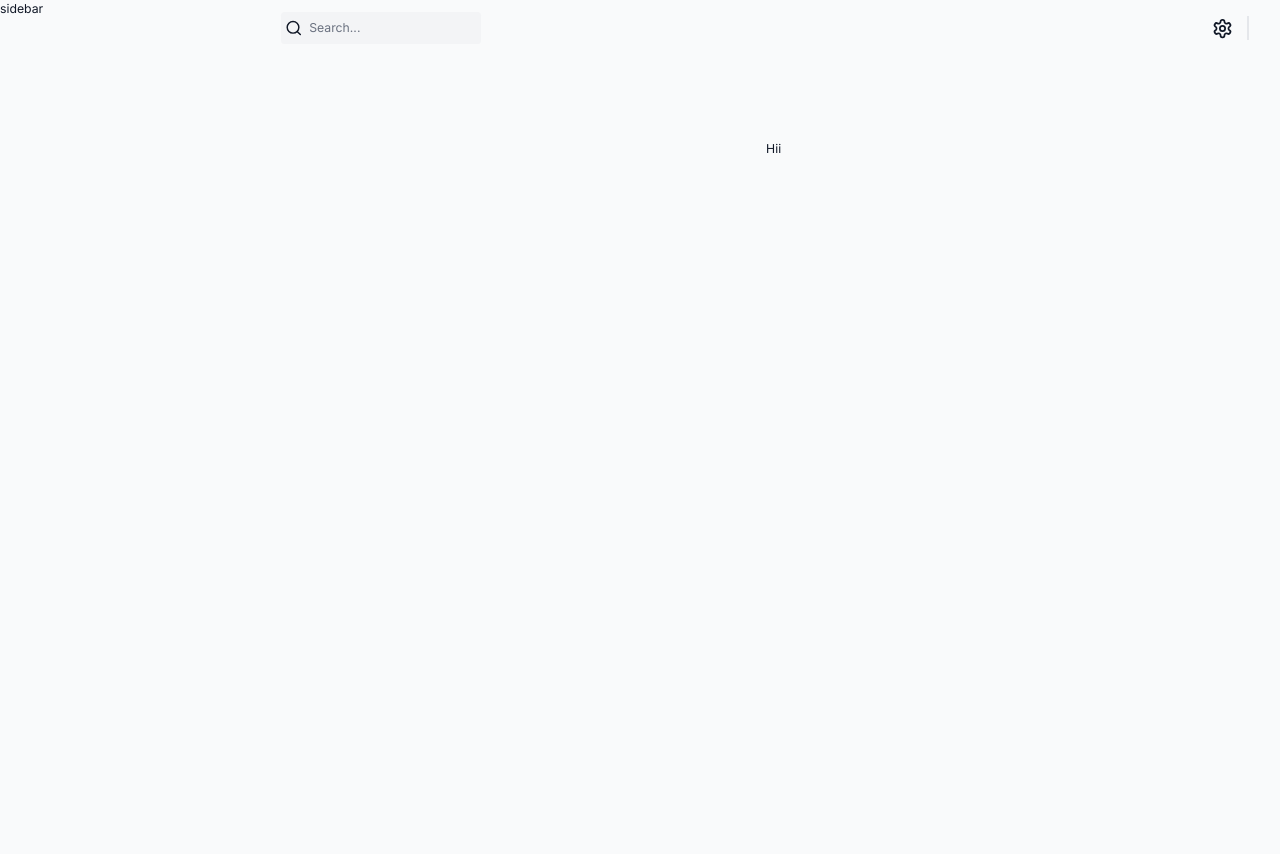
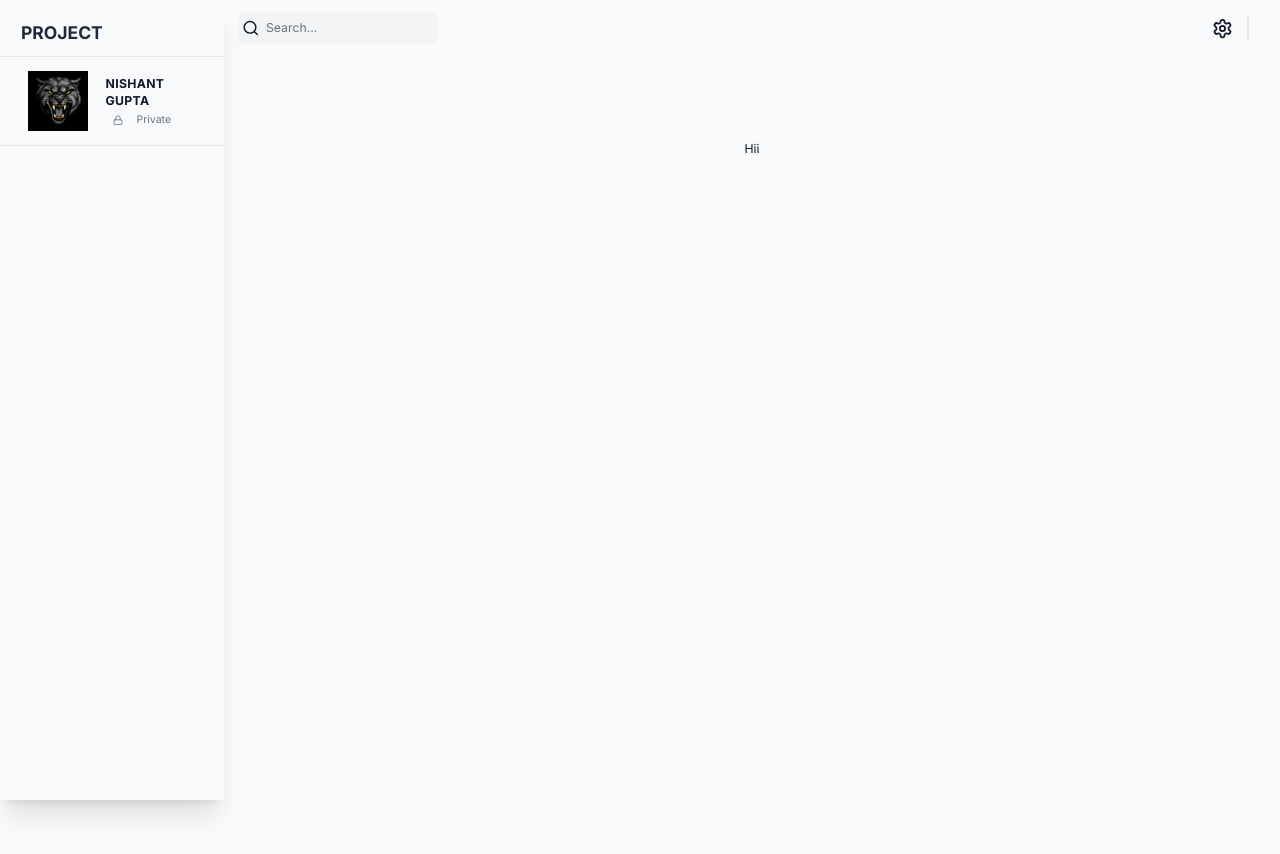
Before and after one commit to nishant0820/Projet-Management-Using-Next, a Next.js app in the folder client/: page / in a window 1280 px wide. Built offline with nearby package versions, Linux system fonts and the light colour scheme.

Commit message:
create user profile name

```diff
--- /dev/null
+++ b/client/src/app/(components)/Sidebar/index.tsx
@@ -0,0 +1,39 @@
+"use client";
+import { LockIcon } from 'lucide-react';
+import Image from 'next/image';
+import React, { useState} from 'react';
+
+const Sidebar = () => {
+    const [showProjects, setShowProjects] = useState(true);
+    const [showPriority, setShowPriority] = useState(true);
+
+    const sidebarClassNames = `fixed flex flex-col h-[100%] justify-between shadow-xl transition-all duration-300 h-full z-40 dark:bg-black overflow-y-auto bg-white w-64`;
+    return (
+        <div className={sidebarClassNames}>
+            <div className='flex h-[100%] w-full flex-col justify-start'>
+                {/* Top logo */}
+                <div className='z-50 flex min-h-[56px] w-64 items-center justify-between bg-white px-6 pt-3 dark:bg-black'>
+                    <div className='text-xl font-bold text-gray-800 dark:text-white'>
+                        PROJECT
+                    </div>
+                </div>
+                {/* Team */}
+                <div className='flex items-center gap-5 border-y-[1.5px] border-gray-200 px-8 py-4 dark:border-gray-700'>
+                    <Image src="/logo.png" alt='Logo' width={60} height={60} />
+                    <div>
+                        <h3 className='text-md font-bold tracking-wide dark:text-gray-200'>
+                            NISHANT GUPTA
+                        </h3>
+                        <div className='mt-1 flex items-start gap-2'>
+                            <LockIcon className='mt-[0.1rem] h-3 text-gray-500 dark:text-gray-400' />
+                            <p className='text-xs text-gray-500'>Private</p>
+                        </div>
+                    </div>
+                </div>
+                {/* Navbar Links */}
+            </div>
+        </div>
+    )
+};
+
+export default Sidebar
--- a/client/src/app/dashboardWrapper.tsx
+++ b/client/src/app/dashboardWrapper.tsx
@@ -1,11 +1,12 @@
 import React from 'react'
 import Navbar from "@/app/(components)/Navbar";
+import Sidebar from "@/app/(components)/Sidebar";
 
 const DashboardWrapper = ({ children }: {children: React.ReactNode}) => {
   return (
     <div className='flex min-h-screen w-full bg-gray-50 text-gray-900'>
         {/* sidebar */}
-        sidebar
+        <Sidebar />
         <main className={`flex w-full flex-col bg-gray-50 dark:bg-dark-bg md:pl-64`}>
             {/* navbar */}
             <Navbar />
```
Also changed, not shown: client/public/logo.png (added).
